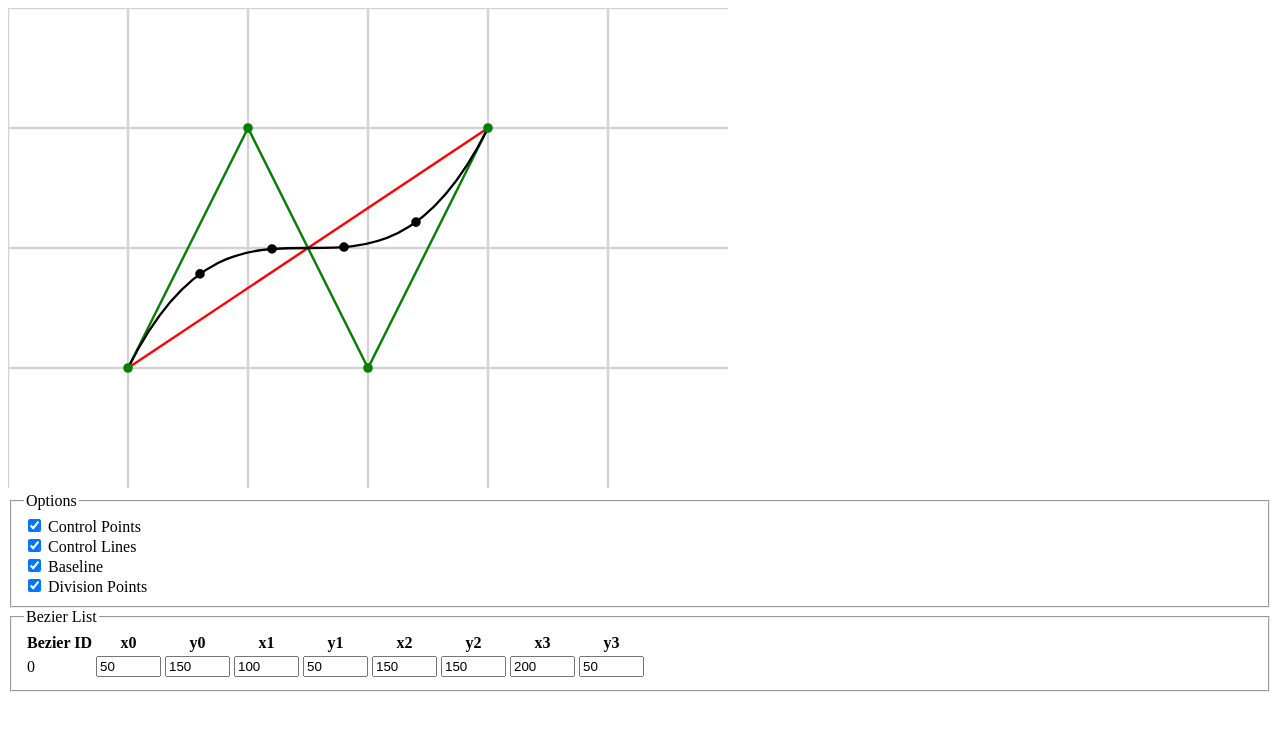
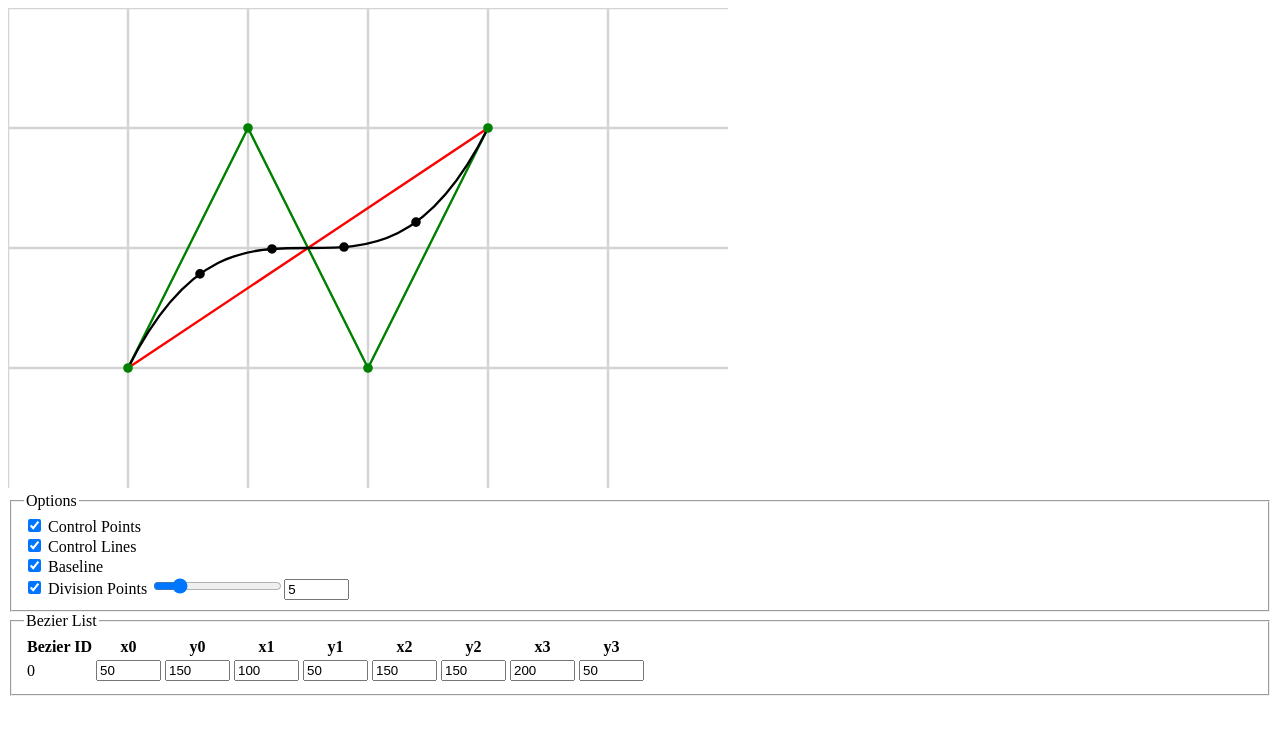
Before and after one commit to monman53/bezier, a plain HTML site: page index.html in a window 1280 px wide. Drawn offline with nearby package versions, Linux system fonts and the light colour scheme.

Commit message:
Add input for division

```diff
--- a/index.html
+++ b/index.html
@@ -66,6 +66,8 @@
             <label>
                 <input type="checkbox" v-model="options.showDivisionPoints">
                 Division Points
+                <input type="range" min="0" max="30" step="1" v-model="division">
+                <input v-model.number="division" size="5" />
                 <br>
             </label>
         </fieldset>
@@ -143,7 +145,6 @@
                 for (let t = 1; t < this.division; t += 1) {
                     res.push(1.0 / this.division * t);
                 }
-                console.log(res);
                 return res;
             },
             gridXs() {
```
